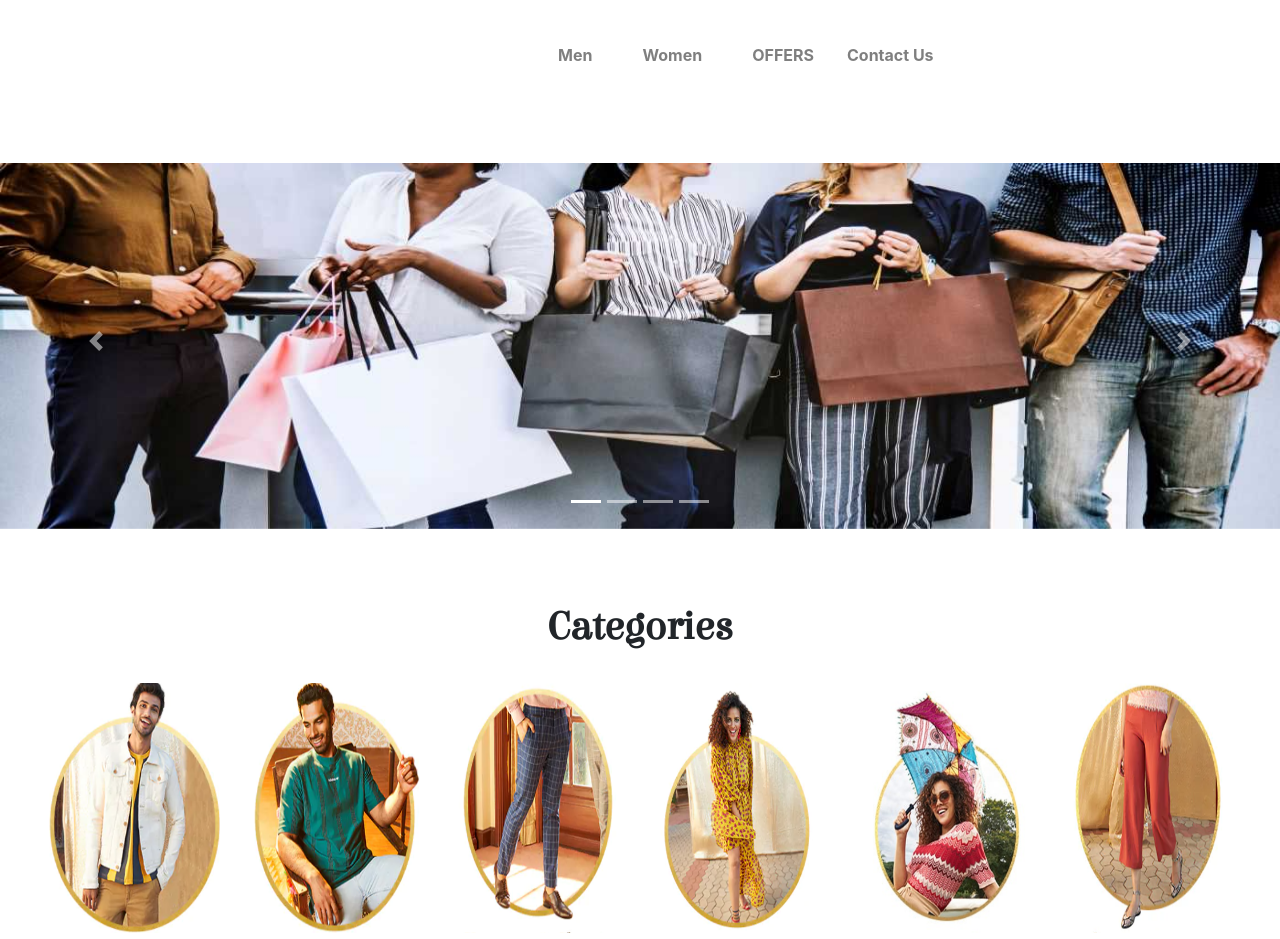
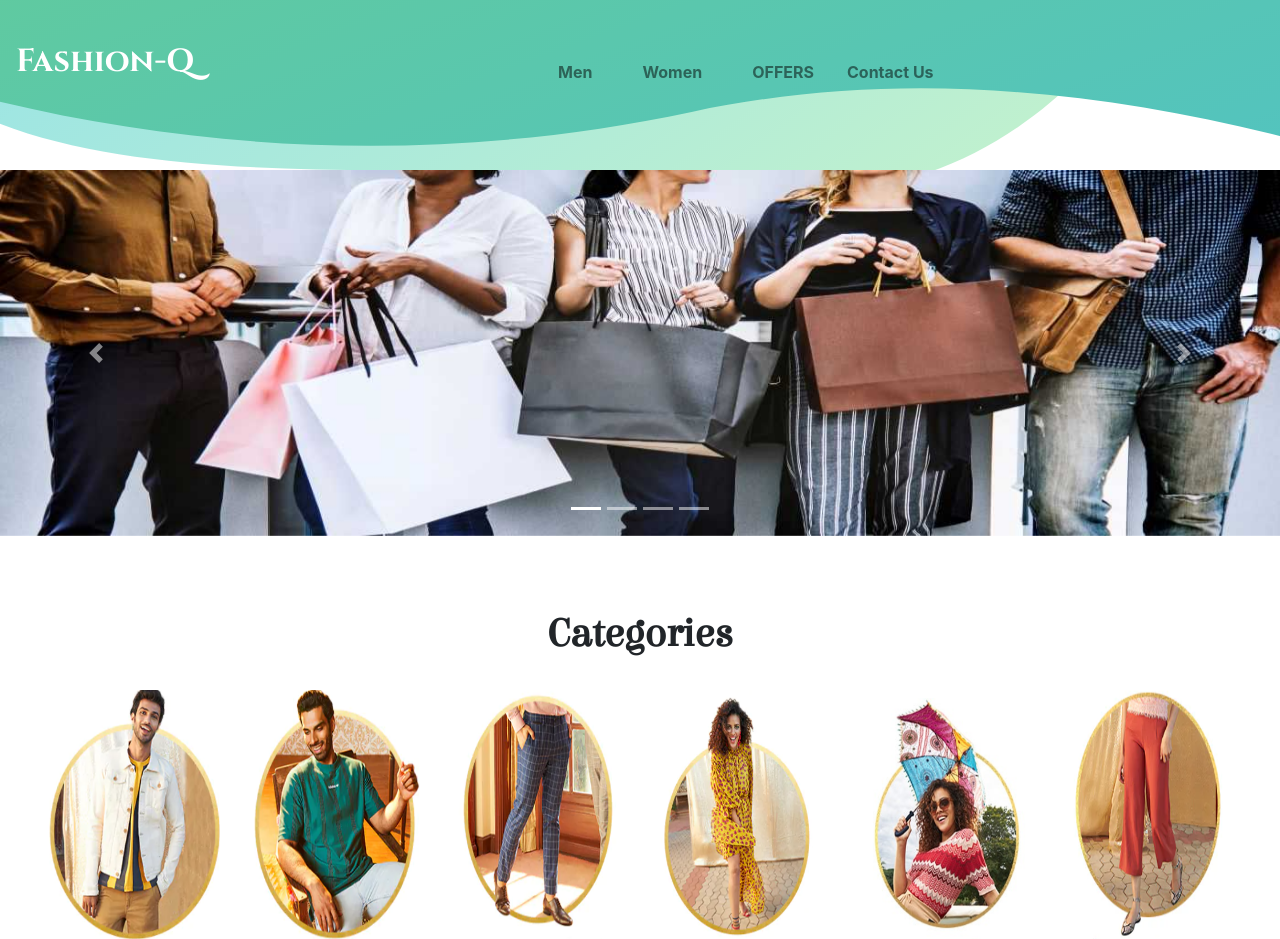
Before and after one commit to sejalrane777/Sejal, a PHP site: page /index.php in a window 1280 px wide. Shown: the top 939 px of the page. Run offline with PHP 8.4, Linux system fonts and the light colour scheme; data comes from the database, SQL or seed files in the repository.

Commit message:
fixed header bg

```diff
--- a/css/style.css
+++ b/css/style.css
@@ -190,3 +190,7 @@ font-family: Elsie;
 .foot{
   background-image:url("../images/bg2.png");
 }
+
+.header1{
+  background-image:url("../images/bg_head.png");
+}
--- a/filter_page.php
+++ b/filter_page.php
@@ -4,7 +4,7 @@
 
 <div class="first">
 <?php include("includes/header.php"); ?>
-<br><br><br></div>
+</div>
 <div class="container-flex overflow-hidden">
 
     <div class="row">
--- a/includes/header.php
+++ b/includes/header.php
@@ -16,9 +16,9 @@
 
 <body>
     <!-- start of navbar -->
-    <div class="container" >
-        <nav class="navbar navbar-fixed-top navbar-expand-lg navbar-light  " style="background-image:url("../images/bg_head.png");padding: 2rem 1rem;">
-            <a class="navbar-brand  head-title" href="index.php" style="color:white; padding-top:20px ">Fashion-Q</a>
+    <div class="container-flex header1 "  style="height:170px;">
+        <nav class="navbar navbar-fixed-top navbar-expand-lg navbar-light  " style="padding: 2rem 1rem; ">
+            <a class="navbar-brand  head-title" href="index.php" style="color:white;  ">Fashion-Q</a>
             <button class="navbar-toggler" type="button" data-toggle="collapse" data-target="#navbarSupportedContent" aria-controls="navbarSupportedContent" aria-expanded="false" aria-label="Toggle navigation">
                 <span class="navbar-toggler-icon"></span>
             </button>
--- a/index.php
+++ b/index.php
@@ -14,8 +14,8 @@
 
 <div class="first">
 <?php include("includes/header.php"); ?>
-<br><br>
-<div id="carouselIndicators" class="carousel slide mt-3 " data-ride="carousel" style="padding-top:10px;">
+
+<div id="carouselIndicators" class="carousel slide  " data-ride="carousel" >
     <ol class="carousel-indicators">
         <?php echo make_slide_indicators($conn); ?>
     </ol>
--- a/product_detail.php
+++ b/product_detail.php
@@ -1,6 +1,6 @@
 <div class="first">
   <?php include("includes/header.php"); ?>
-  <br><br>
+
   <title>Product detail</title>
   <meta name="viewport" content="width=device-width, initial-scale=1">
   <link rel="stylesheet" type="text/css" href="css/smoothproducts.css" />
```
